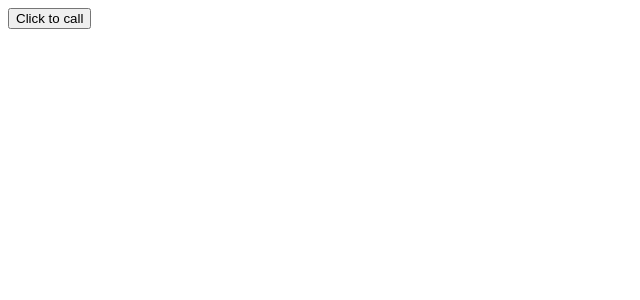
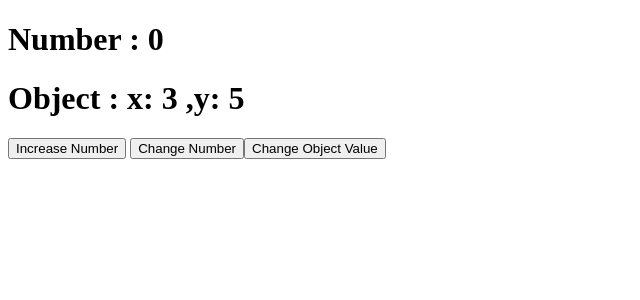
Before and after one commit to Aakashmid/ReactJsTutorial, a React (Vite) app in the folder ReactJsTut1/: page / in a window 1280 px wide. Shown: the top 300 px of the page, without its empty margins (0-640 px from the left). Built offline with nearby package versions, Linux system fonts and the light colour scheme.

Commit message:
UseState in ReactJs

```diff
--- a/ReactJsTut1/src/App.jsx
+++ b/ReactJsTut1/src/App.jsx
@@ -2,6 +2,7 @@ import { FirstTestComponent } from './Components/FirstTestComponent'
 import { LearnEvent } from './Components/LearnEvent'
 import { Learnjsx } from './Components/LearnJsx'
 import { LearnProps } from './Components/LearnProps'
+import { LearnUseState } from './Components/LearnUseState'
 import { LiftingStateUp } from './Components/LiftingStateUp'
 function App() {
   const showdata=(d)=>{
@@ -18,7 +19,9 @@ function App() {
 
       {/* <LearnEvent/> */}
 
-      <LiftingStateUp printData={showdata}/>
+      {/* <LiftingStateUp printData={showdata}/> */}
+
+      <LearnUseState/>
     </>
   )
 }
--- /dev/null
+++ b/ReactJsTut1/src/Components/LearnUseState.jsx
@@ -0,0 +1,27 @@
+import { useState } from "react"
+
+export const LearnUseState = () => {
+
+    // useState is used  create an array contains data and a function to change data's value
+    const [data,setData]=useState(0)  // initalize data with 0
+    const [dataObj,setdataObj]=useState({x:3,y:5})
+    // const changeNumber=(num)=>{
+    //     setData(num)
+    // }
+    return (
+        <>
+        <h1 >Number : {data}</h1>
+        <h1 >Object : x: {dataObj.x} ,y: {dataObj.y}</h1>
+
+        {/* for changing data value */}
+
+        {/* <button onClick={()=>changeNumber(5)}>Change Number</button> */}
+        <button onClick={()=>setData(data+1)}>Increase Number</button>  {/* for increase data value*/}
+        <button onClick={()=>setData(5)}>Change Number</button>
+
+
+        {/* for changing dataObj value */}
+        <button  onClick={()=>setdataObj({x:4,y:6})}>Change Object Value </button>
+        </>
+    )
+}
```
